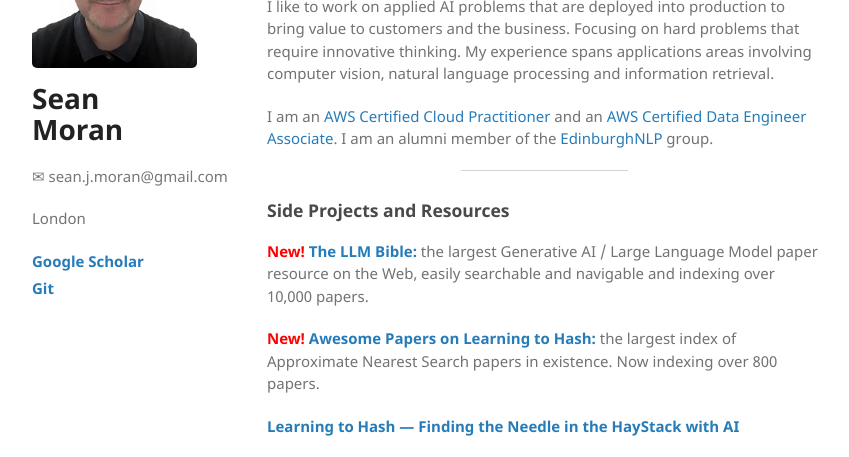
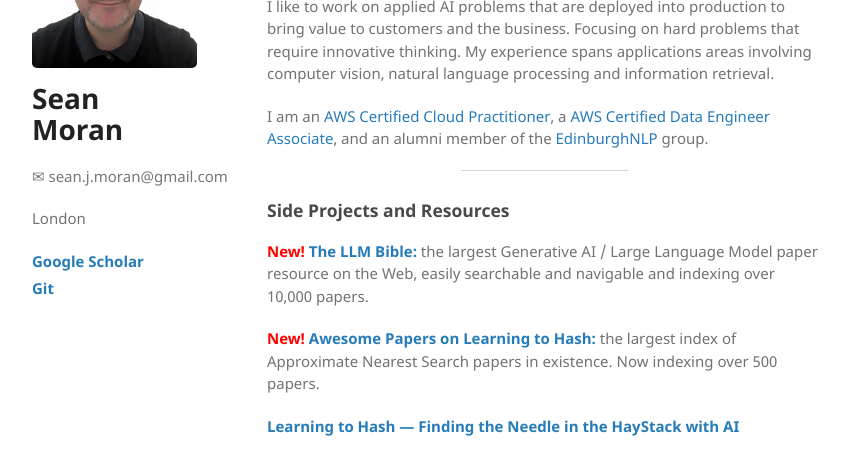
Before and after one commit to sjmoran/sjmoran.github.io, a Jekyll site: the page built from index.html, in a window 1280 px wide and 900 px high. Shown: the part 171-628 px from the top of the window, without its empty margins (26-875 px from the left). Built offline with Jekyll 4.4.1, drawn with Linux system fonts in a browser that asks for light colours.

Commit message:
Update index.html

```diff
--- a/index.html
+++ b/index.html
@@ -10,14 +10,14 @@ Hello👋
 <p>I like to work on applied AI problems that are deployed into production to bring value to customers and the business. Focusing on hard problems that require innovative thinking. My experience spans applications areas involving computer vision, natural language processing and information retrieval.
 </p>
 <p>
-I am an <a target="_blank" href="https://www.credly.com/badges/5efe6984-20c8-4222-86fd-6e8919628cb5/linked_in_profile">AWS Certified Cloud Practitioner</a> and an <a target="_blank" href="https://www.credly.com/badges/f09cffd2-55eb-4770-9d74-b7f3c0de36e4/public_url">AWS Certified Data Engineer Associate</a>. I am an alumni member of the <a target="_blank" href="https://edinburghnlp.inf.ed.ac.uk/">EdinburghNLP</a> group.
+I am an <a target="_blank" href="https://www.credly.com/badges/5efe6984-20c8-4222-86fd-6e8919628cb5/linked_in_profile">AWS Certified Cloud Practitioner</a>, a <a target="_blank" href="https://www.credly.com/badges/f09cffd2-55eb-4770-9d74-b7f3c0de36e4/public_url">AWS Certified Data Engineer Associate</a>, and an alumni member of the <a target="_blank" href="https://edinburghnlp.inf.ed.ac.uk/">EdinburghNLP</a> group.
 </p>
 <hr />
 
 <h3 id="published-and-presented-work">Side Projects and Resources</h3>
 
 <p><strong><span style="color: red;">New!</span> <a target="_blank" href="https://llm-bible.github.io/">The LLM Bible:</a></strong> the largest Generative AI / Large Language Model paper resource on the Web, easily searchable and navigable and indexing over 10,000 papers.</p>
-<p><strong><span style="color: red;">New!</span> <a target="_blank" href="https://learning2hash.github.io">Awesome Papers on Learning to Hash:</a></strong> the largest index of Approximate Nearest Search papers in existence. Now indexing over 800 papers.</p>
+<p><strong><span style="color: red;">New!</span> <a target="_blank" href="https://learning2hash.github.io">Awesome Papers on Learning to Hash:</a></strong> the largest index of Approximate Nearest Search papers in existence. Now indexing over 500 papers.</p>
 <p><strong><a target="_blank" href="https://medium.com/@sean.j.moran/learning-to-hash-finding-the-needle-in-the-haystack-with-ai-24a15f85de0e">Learning to Hash — Finding the Needle in the HayStack with AI</a></strong></p>
 <p><strong><a target="_blank" href="./pdfs/eccv2020-reviewer-certificate.pdf">ECCV 2020 conference certificate (high quality reviews)</a></strong></p>
 <p><strong><a target="_blank" href="https://www.jpmorgan.com/technology/technology-blog/senatus-ai">Senatus AI: Software Development Re-invented </a></strong></p>
```
